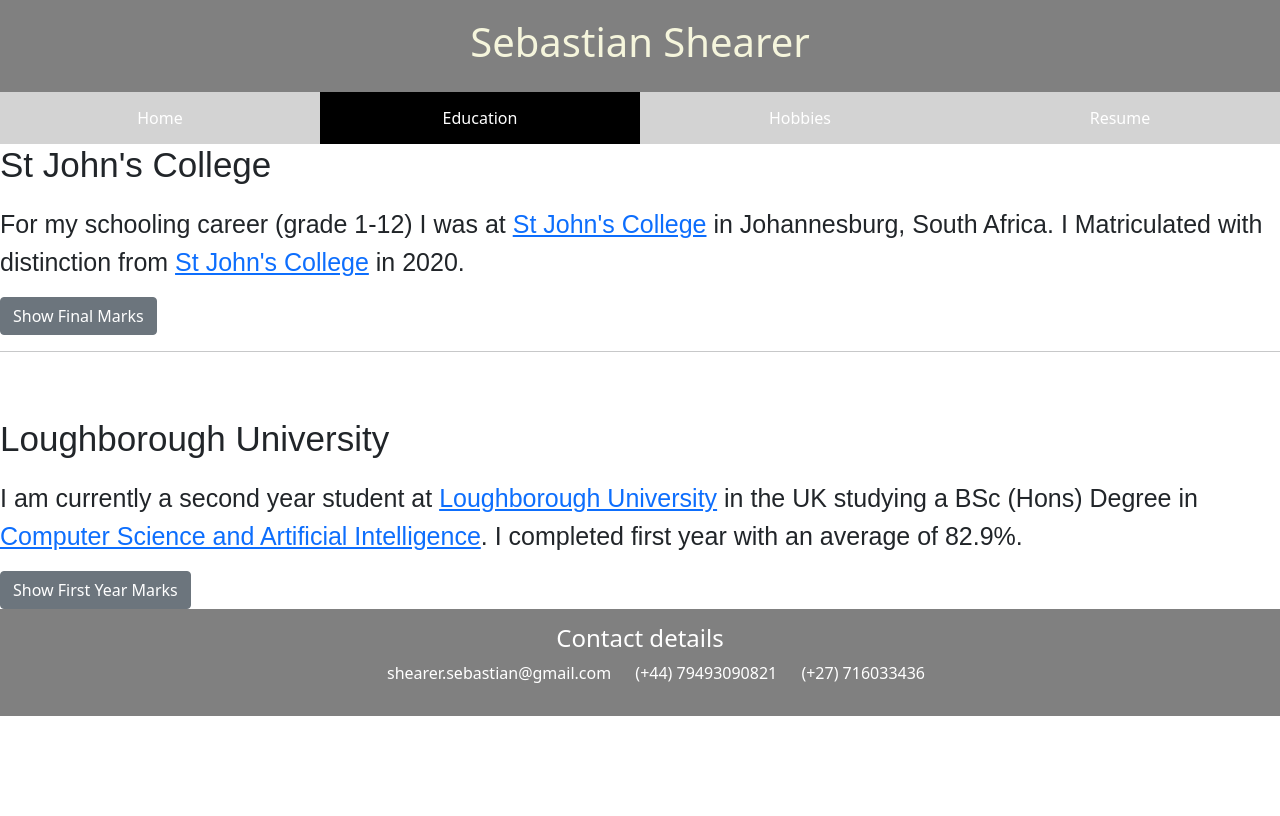
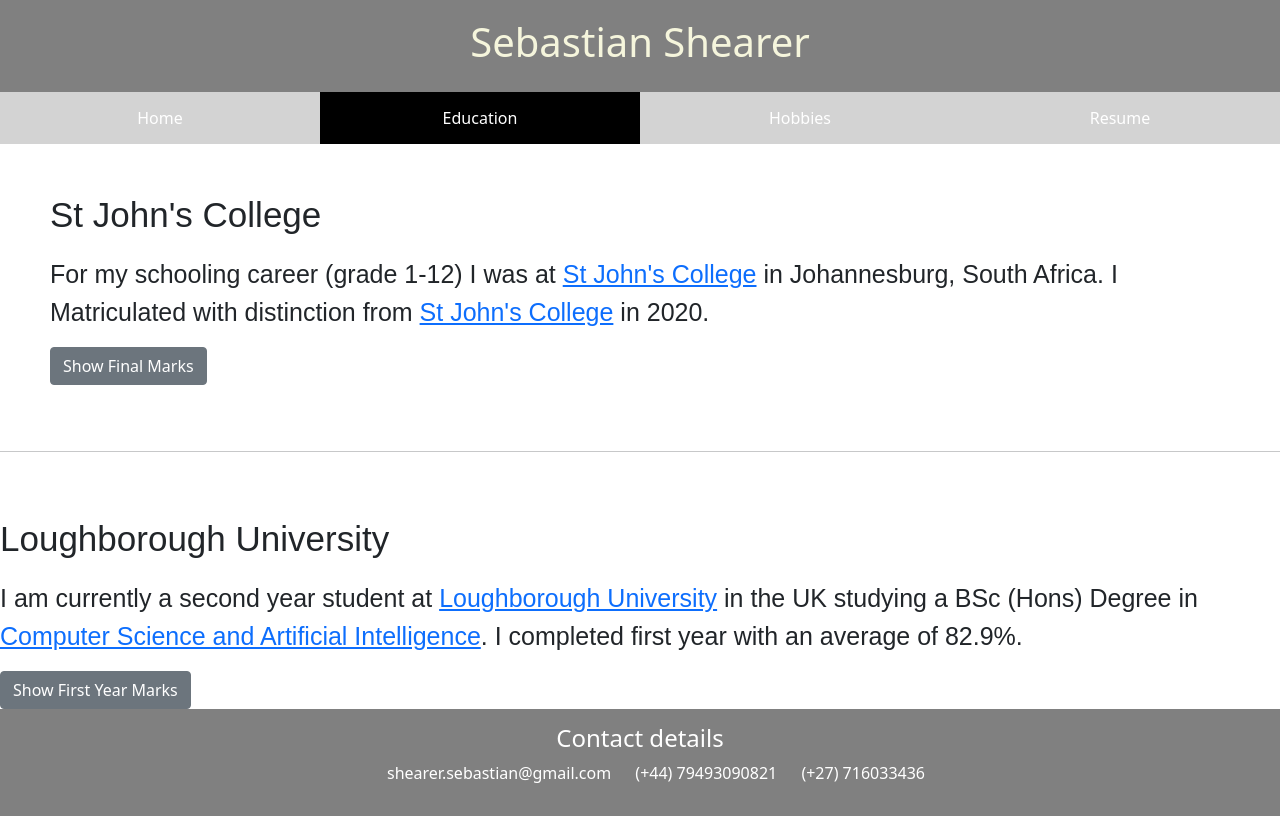
Before and after one commit to Seb7421/Seb7421.github.io, a plain HTML site: page Education.html in a window 1280 px wide. Drawn offline with nearby package versions, Linux system fonts and the light colour scheme.

Commit message:
Update education.css

```diff
--- a/education.css
+++ b/education.css
@@ -74,12 +74,11 @@
 		margin-top:10px;
 	}
 
-	article{
+	#school-info{
 		padding: 50px;
 		border: grey;
 		border-width: 5px;
 		border-radius: 15px;
-		background-color: beige;
 	}
 
 	footer{
```
